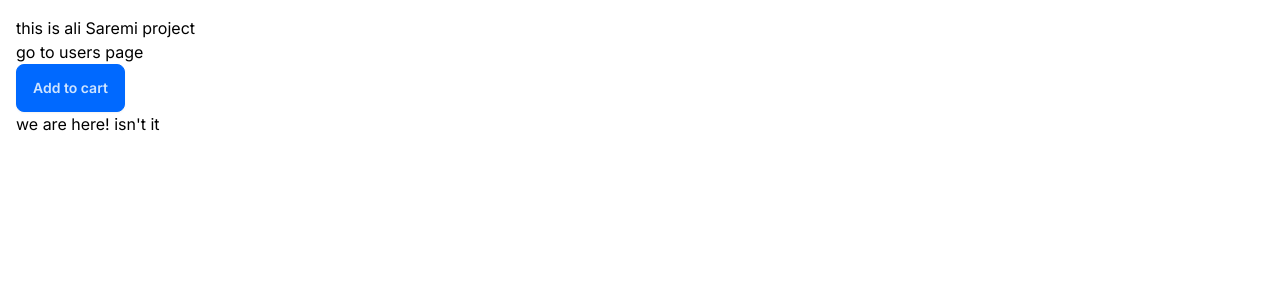
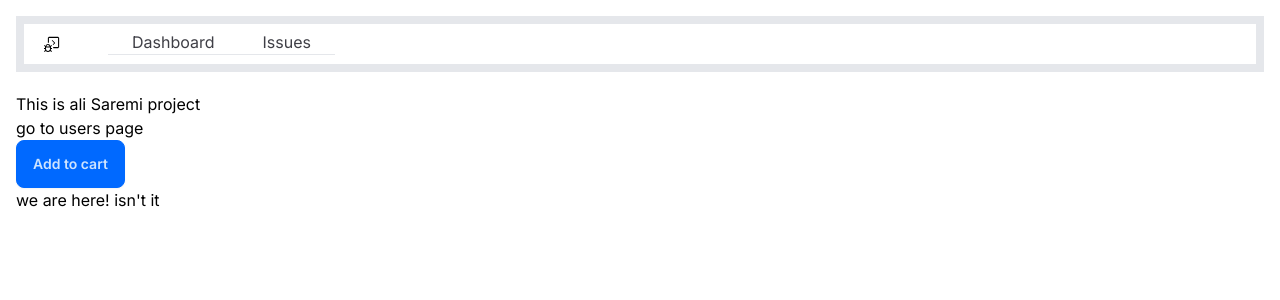
Before and after one commit to s4remi/Issue-Tracker, a Next.js app: page / in a window 1280 px wide. Shown: the top 300 px of the page. Built offline with nearby package versions, Linux system fonts and the light colour scheme.

Commit message:
add navbar

```diff
--- /dev/null
+++ b/app/NavBar/NavBar.tsx
@@ -0,0 +1,31 @@
+import { link } from "fs";
+import Link from "next/link";
+import React from "react";
+import { VscDebugConsole } from "react-icons/vsc";
+
+const NavBar = () => {
+  const links = [
+    { label: "Dashboard", href: "/" },
+    { label: "Issues", href: "/issues" },
+  ];
+  return (
+    <nav className="flex mb-5 px-5 items-center space-x-12 border-8 h-14">
+      <Link href="/">
+        <VscDebugConsole />
+      </Link>
+      <ul className="flex  px-6 mb-1 items-center space-x-12 border-b ">
+        {links.map((item) => (
+          <Link
+            key={item.href}
+            href={item.href}
+            className="text-zinc-700 hover:text-sky-700"
+          >
+            {item.label}
+          </Link>
+        ))}
+      </ul>
+    </nav>
+  );
+};
+
+export default NavBar;
--- a/app/layout.tsx
+++ b/app/layout.tsx
@@ -1,6 +1,7 @@
+import "./globals.css";
 import type { Metadata } from "next";
 import { Inter } from "next/font/google";
-import "./globals.css";
+import NavBar from "./NavBar/NavBar.tsx";
 
 const inter = Inter({ subsets: ["latin"] });
 
@@ -16,7 +17,10 @@
 }) {
   return (
     <html lang="en" data-theme="winter">
-      <body className={inter.className}>{children}</body>
+      <body className={inter.className}>
+        <NavBar />
+        <main>{children}</main>
+      </body>
     </html>
   );
 }
--- a/app/page.tsx
+++ b/app/page.tsx
@@ -5,7 +5,7 @@
 export default function Home() {
   return (
     <main>
-      <h1>this is ali Saremi project</h1>
+      <h1>This is ali Saremi project</h1>
       <Link href="/users">go to users page</Link>
       <ProductCard />
     </main>
--- a/package.json
+++ b/package.json
@@ -11,7 +11,8 @@
   "dependencies": {
     "next": "14.0.4",
     "react": "^18",
-    "react-dom": "^18"
+    "react-dom": "^18",
+    "react-icons": "^4.12.0"
   },
   "devDependencies": {
     "@types/node": "^20",
--- a/tsconfig.json
+++ b/tsconfig.json
@@ -13,6 +13,7 @@
     "isolatedModules": true,
     "jsx": "preserve",
     "incremental": true,
+    "allowImportingTsExtensions": true,
     "plugins": [
       {
         "name": "next"
```
Also changed, not shown: 1 other file (tests, documents, lock files or other folders).
